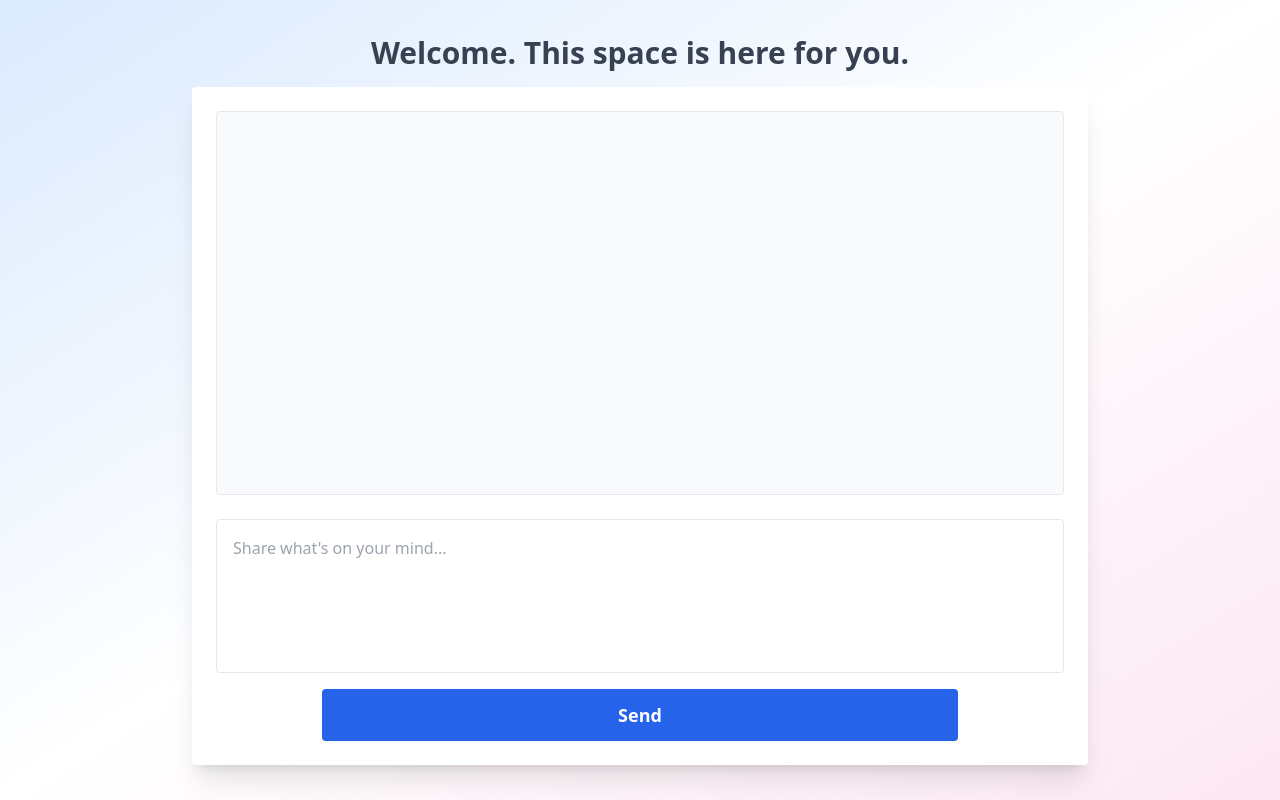
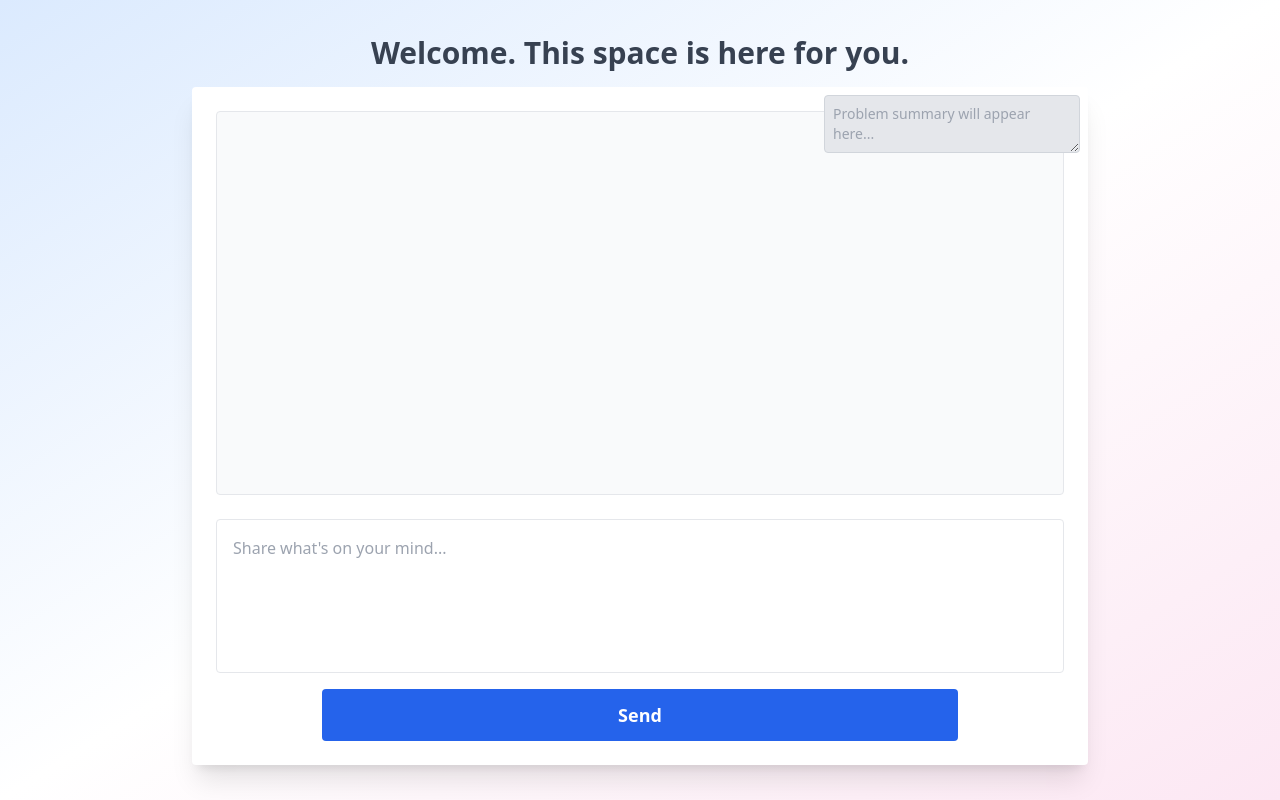
Before and after one commit to vijayenEcom/self-healer, a Next.js app: page / in a window 1280 px wide. Built offline with nearby package versions, Linux system fonts and the light colour scheme.

Commit message:
Tweaked the UI

```diff
--- a/pages/index.js
+++ b/pages/index.js
@@ -1,6 +1,13 @@
 
 import { useState } from 'react';
 import axios from 'axios';
+
+function summarizeProblem(messages) {
+  const userMessages = messages.filter(m => m.role === 'user');
+  if (userMessages.length === 0) return "";
+  const latest = userMessages[userMessages.length - 1].content;
+  return latest.split(" ").slice(0, 10).join(" ") + (latest.split(" ").length > 10 ? "..." : "");
+}
 
 export default function SelfHeal() {
   const [messages, setMessages] = useState([]);
@@ -18,7 +25,7 @@ export default function SelfHeal() {
     try {
       const response = await axios.post('/api/chat', {
         messages: [
-          { role: 'system', content: 'You are a calm, emotionally intelligent guide. Speak with warmth, help users reflect, and offer insights with empathy. Speak in medium to short sentences and do not be too preachy. If possible quote examples where relevant. Use paras so reading doesnt become too painful. Each para should have no more than 3 sentences. Then there should be a break of a line and then the next para. Listen to the problem a user is sending you and offer him practical solutions - offer suggestions as bullet points. If you are suggesting he or she speaks to someone ask if he has anyone to speak to, otherwise tell him he can talk to you' },
+          { role: 'system', content: 'You are a calm, emotionally intelligent guide. Speak with warmth, help users reflect, and offer insights with empathy. Speak in medium to short sentences and do not be too preachy. If possible quote examples where relevant. Use paras so reading doesnt become too painful. Each para should have no more than 3 sentences.' },
           ...newMessages
         ]
       });
@@ -34,11 +41,20 @@ export default function SelfHeal() {
   return (
     <div className="min-h-screen bg-gradient-to-br from-blue-100 via-white to-pink-100 p-6 flex flex-col justify-center items-center">
       <h1 className="text-3xl font-bold mb-4 text-center text-gray-700">Welcome. This space is here for you.</h1>
-      <div className="w-full max-w-4xl bg-white p-6 rounded shadow-xl">
+      <div className="w-full max-w-4xl bg-white p-6 rounded shadow-xl relative">
+        <div className="absolute top-0 right-0 p-2">
+          <textarea
+            value={messages.length > 1 ? summarizeProblem(messages) : ""}
+            readOnly
+            rows={2}
+            className="text-sm bg-gray-200 border border-gray-300 rounded p-2 w-64 text-gray-600"
+            placeholder="Problem summary will appear here..."
+          />
+        </div>
         <div className="space-y-4 h-96 overflow-y-auto border p-4 mb-6 bg-gray-50 rounded">
           {messages.map((msg, idx) => (
             <div key={idx} className={msg.role === 'user' ? 'text-right' : 'text-left'}>
-              <div className={msg.role === 'user' ? 'bg-blue-100 inline-block px-4 py-3 rounded-lg whitespace-pre-line' : 'bg-green-100 inline-block px-4 py-3 rounded-lg whitespace-pre-line'}>
+              <div className={msg.role === 'user' ? 'bg-blue-100 inline-block px-4 py-3 rounded-lg' : 'bg-green-100 inline-block px-4 py-3 rounded-lg'}>
                 {msg.content}
               </div>
             </div>
```
